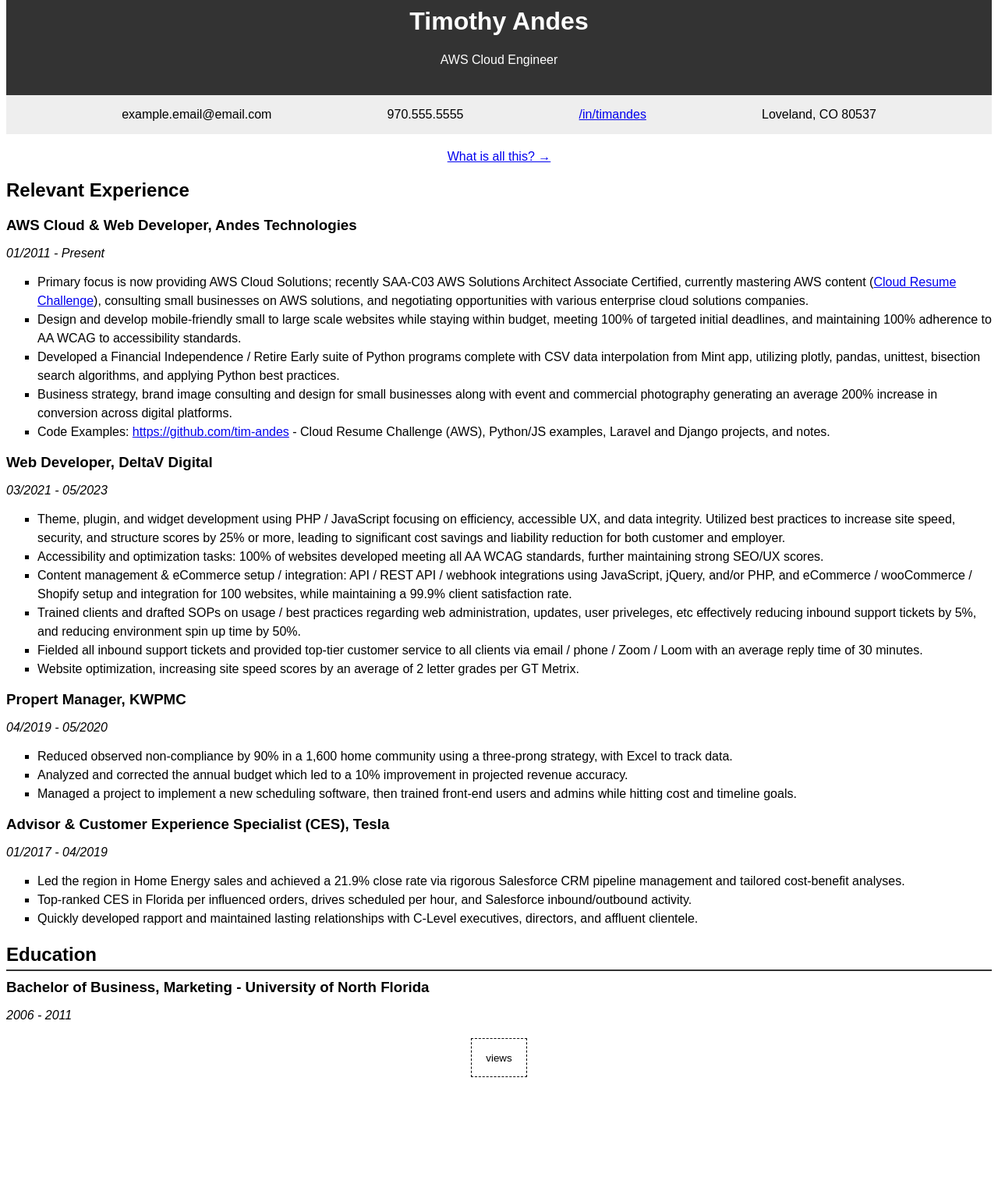
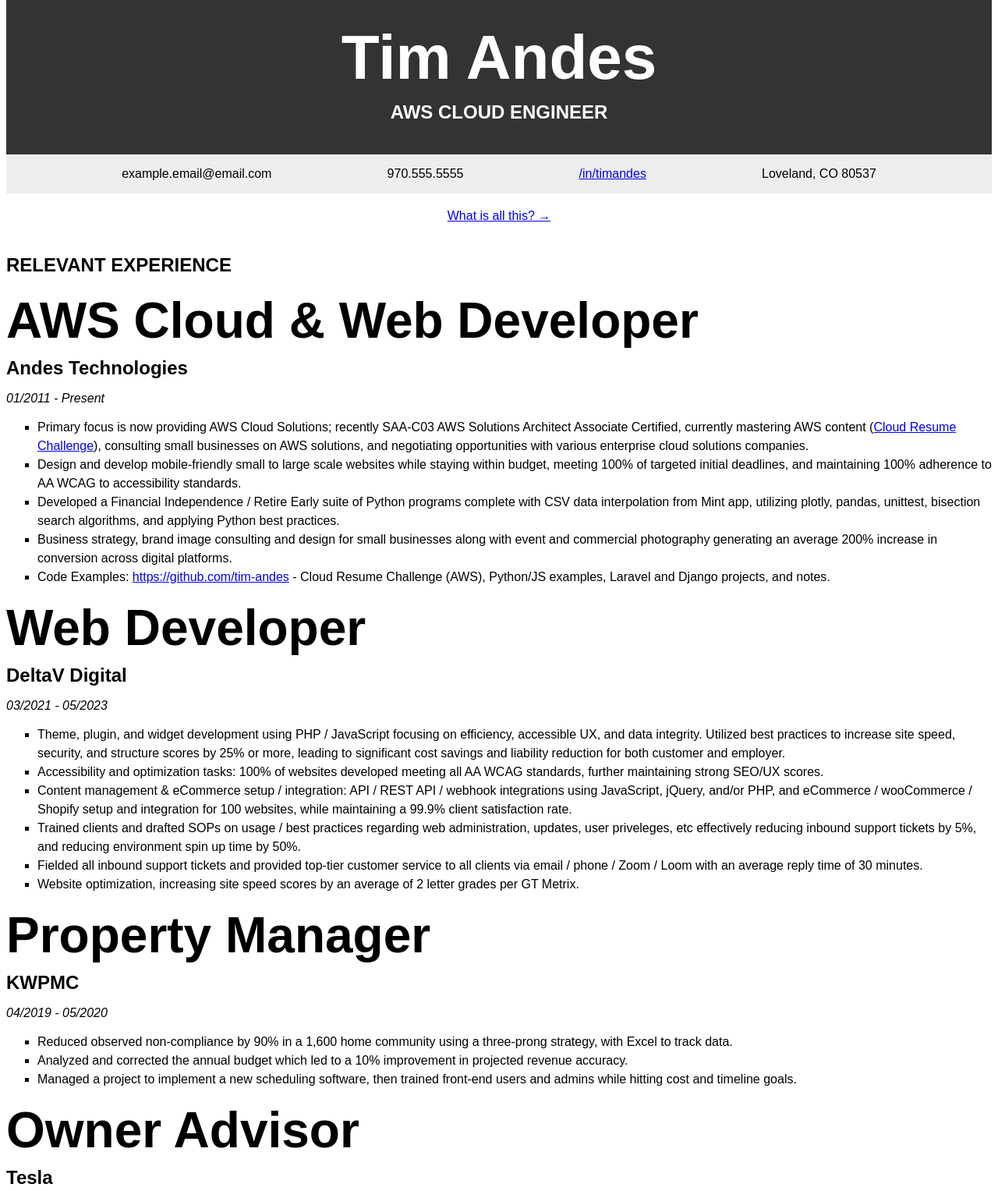
Before and after one commit to tim-andes/cloud-resume-challenge-aws, a website: page index.html in a window 1280 px wide. Shown: the part 40-1567 px from the top of the page at 78% size. Before the commit the page ends 1429 px from the top, so only its background shows below. Drawn offline with Linux system fonts and the light colour scheme; no server answers; a script that the page names is missing.

Commit message:
restyle, check on mobile

```diff
--- a/index.html
+++ b/index.html
@@ -9,8 +9,8 @@
 </head>
 <body>
   <div class="header">
-    <h1>Timothy Andes</h1>
-    <p>AWS Cloud Engineer</p>
+    <h1>Tim Andes</h1>
+    <h2 class="h2-header">AWS CLOUD ENGINEER</h2>
   </div><!-- "header" -->
 
   <div class="contact">
@@ -30,9 +30,10 @@
     <p><a href="https://dev.to/tacodes/cloud-resume-challenge-aws-this-resume-and-tim-andes-opentowork-2mbn" target="_blank">What is all this? →</a></p>
   </div><!-- ""what-is-this-container" -->
 
-    <h2>Relevant Experience</h2>
+    <h2>RELEVANT EXPERIENCE</h2>
     <div class="experience experience1">
-      <h3>AWS Cloud & Web Developer, Andes Technologies</h3>
+      <h3>AWS Cloud & Web Developer</h3>
+      <h4>Andes Technologies</h4>
       <p><em>01/2011 - Present</em></p>
       <ul>
         <li>Primary focus is now providing AWS Cloud Solutions; recently SAA-C03 AWS Solutions Architect Associate Certified, currently mastering AWS content (<a href="https://cloudresumechallenge.dev/docs/faq/#what-is-the-cloud-resume-challenge" target="_blank">Cloud Resume Challenge</a>), consulting small businesses on AWS solutions, and negotiating opportunities with various enterprise cloud solutions companies.</li>
@@ -44,7 +45,8 @@
     </div><!-- "experience experience1" -->
 
      <div class="experience experience2">
-      <h3>Web Developer, DeltaV Digital</h3>
+      <h3>Web Developer</h3>
+      <h4>DeltaV Digital</h4>
       <p><em>03/2021 - 05/2023</em></p>
       <ul>
         <li>Theme, plugin, and widget development using PHP / JavaScript focusing on efficiency, accessible UX, and data integrity. Utilized best practices to increase site speed, security, and structure scores by 25% or more, leading to significant cost savings and liability reduction for both customer and employer.</li>
@@ -57,7 +59,8 @@
     </div><!-- "experience experience2" -->
 
       <div class="experience experience3">
-        <h3>Propert Manager, KWPMC</h3>
+        <h3>Property Manager</h3>
+        <h4>KWPMC</h4>
         <p><em>04/2019 - 05/2020</em></p>
         <ul>
           <li>Reduced observed non-compliance by 90% in a 1,600 home community using a three-prong strategy, with Excel to track data.</li>
@@ -67,7 +70,8 @@
       </div><!-- "experience experience3" -->
 
       <div class="experience experience4">
-        <h3>Advisor & Customer Experience Specialist (CES), Tesla</h3>
+        <h3>Owner Advisor</h3>
+        <h4>Tesla</h4>
         <p><em>01/2017 - 04/2019</em></p>
         <ul>
           <li>Led the region in Home Energy sales and achieved a  21.9% close rate via rigorous Salesforce CRM pipeline management and tailored cost-benefit analyses.</li>
@@ -78,7 +82,7 @@
   </div>
 
   <div class="section education">
-    <h2>Education</h2>
+    <h2>EDUCATION</h2>
     <div class="education">
       <h3>Bachelor of Business, Marketing - University of North Florida</h3>
       <p><em>2006 - 2011</em></p>
--- a/style.css
+++ b/style.css
@@ -1,12 +1,36 @@
 body {
     font-family: Arial, sans-serif;
-  }
+}
+
+h1 {
+  font-size: 5em;
+  margin: 40px 40px 10px 40px;
+}
+
+.h2-header {
+  margin-top: 0px;
+}
+
+h2 {
+  margin-top: 40px;
+}
+
+.experience h3 {
+  font-size: 4em;
+}
+
+.experience h4 {
+  font-size: 1.5em;
+  margin: 0;
+}
+
 .header {
   text-align: center;
   background-color: #333;
   color: #fff;
   padding: 20px;
 }
+
 .contact {
   margin: 0 auto;
   text-align: center;
@@ -15,42 +39,53 @@ body {
   justify-content: space-evenly;
   background-color: #eee;
 }
+
 /* Mobile Breakpoint for Contact List */
 @media only screen and (max-width: 800px) {
   .contact {
     flex-direction: column;
   }
 }
+
 .cert-container {
   text-align: center;
 }
+
 .what-is-this-container {
   text-align: center;
   margin-bottom: 20px;
 }
+
 .section {
   margin: 20px 0;
 }
+
 .section h2 {
   border-bottom: 2px solid #333;
   padding-bottom: 5px;
   margin-bottom: 10px;
 }
+
 .experience {
   margin-bottom: 15px;
 }
+
 ul {
   list-style-type: square;
 }
+
 li {
   line-height: 1.5em;
 }
+
 .experience h3 {
   margin: 10px 0;
 }
+
 .education h3 {
   margin: 10px 0;
 }
+
 .counter-container p {
   width: 40px;
   padding: 15px;
```
